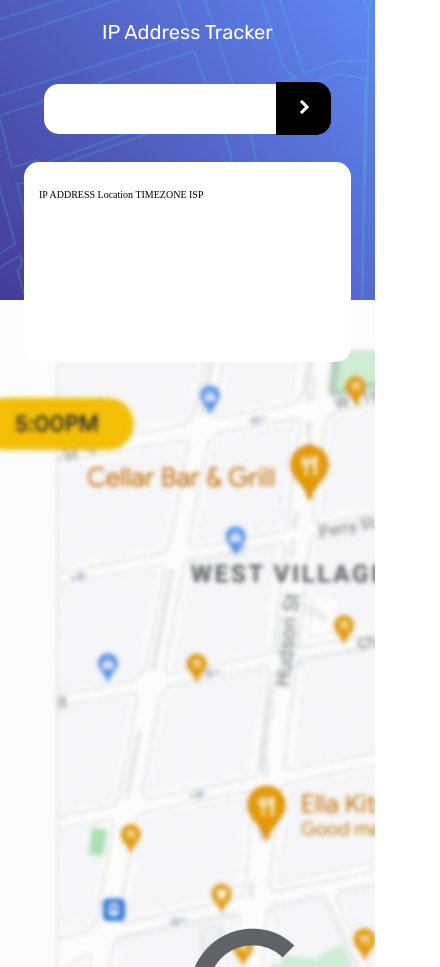
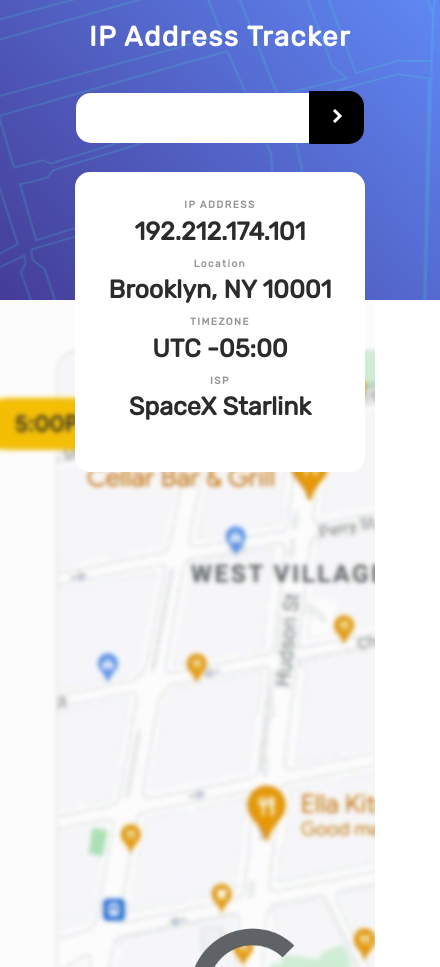
Before and after one commit to DavidSaintAnna/ip-address-tracker, a website: page index.html in a window 390 px wide. Shown: the whole page, 440 px wide, since content can reach past the window. Drawn offline with Linux system fonts and the light colour scheme.

Commit message:
feat: mobile-first

```diff
--- a/index.html
+++ b/index.html
@@ -24,10 +24,22 @@
     </button>
   </div>
   <div class="ip-box">
+    <div class="location-info">
       <span>IP ADDRESS</span>
-      <span>Location</span>
+      <p>192.212.174.101</p>
+    </div>
+  <div class="location-info">
+   <span>Location</span>
+    <p>Brooklyn, NY 10001</p>
+  </div>
+   <div class="location-info">
       <span>TIMEZONE</span>
-      <span>ISP</span>
+      <p>UTC -05:00</p>
+   </div>
+    <div class="location-info">
+        <span>ISP</span>
+      <p>SpaceX Starlink</p>
+    </div>
   </div>
 </section>
 </main>
--- a/style.css
+++ b/style.css
@@ -31,13 +31,14 @@ footer {
 
 h1 {
     font-family: "Rubik", sans-serif;
-    font-weight: 400;
+    font-weight: 600;
     font-style: normal;
-    font-size: 20px;
+    font-size: 2.75rem;
     display: flex;
     justify-content: center;
     color: var(--white);
     margin-top: 20px;
+    letter-spacing: 0.15rem;
 }
 
 
@@ -58,7 +59,7 @@ input {
   padding: 18.5px 0 18.5px 24px;
   border-radius: 15px 0 0 15px;
   color: var(--very-dark-gray);
-  font: size 14px;
+  font-size:  1.4rem;
   border: none;
   outline: none;
 }
@@ -73,12 +74,55 @@ input {
 }
 
 .ip-box {
-  margin-top: 390px;
+  display: flex;
+  flex-direction: column;
+  gap: 1.2rem;
+  margin-top: 500px;
   position: absolute;
   background-color: var(--white);
   border-radius: 15px;
   padding: 27px 15px 24px 15px;
-  width: 327px;
-  height: 200px;
+  width: 290px;
+  height: 300px;
   z-index: 1;
 }
+
+span {
+    font-family: "Rubik", sans-serif;
+    font-size: 1.0rem;
+    color: var(--dark-gray);
+    letter-spacing: 0.15rem;
+    font-weight: 700;
+}
+
+p {
+  color: var(--very-dark-gray);
+  font-family: "Rubik", sans-serif;
+  font-size: 2.5rem;
+  font-weight: 700;
+}
+
+.location-info {
+  display: flex;
+  flex-direction: column;
+  justify-content: center;
+  gap: 0.55rem;
+  align-items: center;
+}
+
+@media screen and (max-width:600px) {
+ main {
+  width: 440px;
+  height: 300px;
+background-size: 440px 300px;
+}
+}
+
+/* @media screen and (min-width:1000px) {
+ main {
+width: 1440px;
+height: 200px;
+background-image: url('images/pattern-bg-desktop.png');
+background-size: 1440px 200px;
+}
+} */
```
